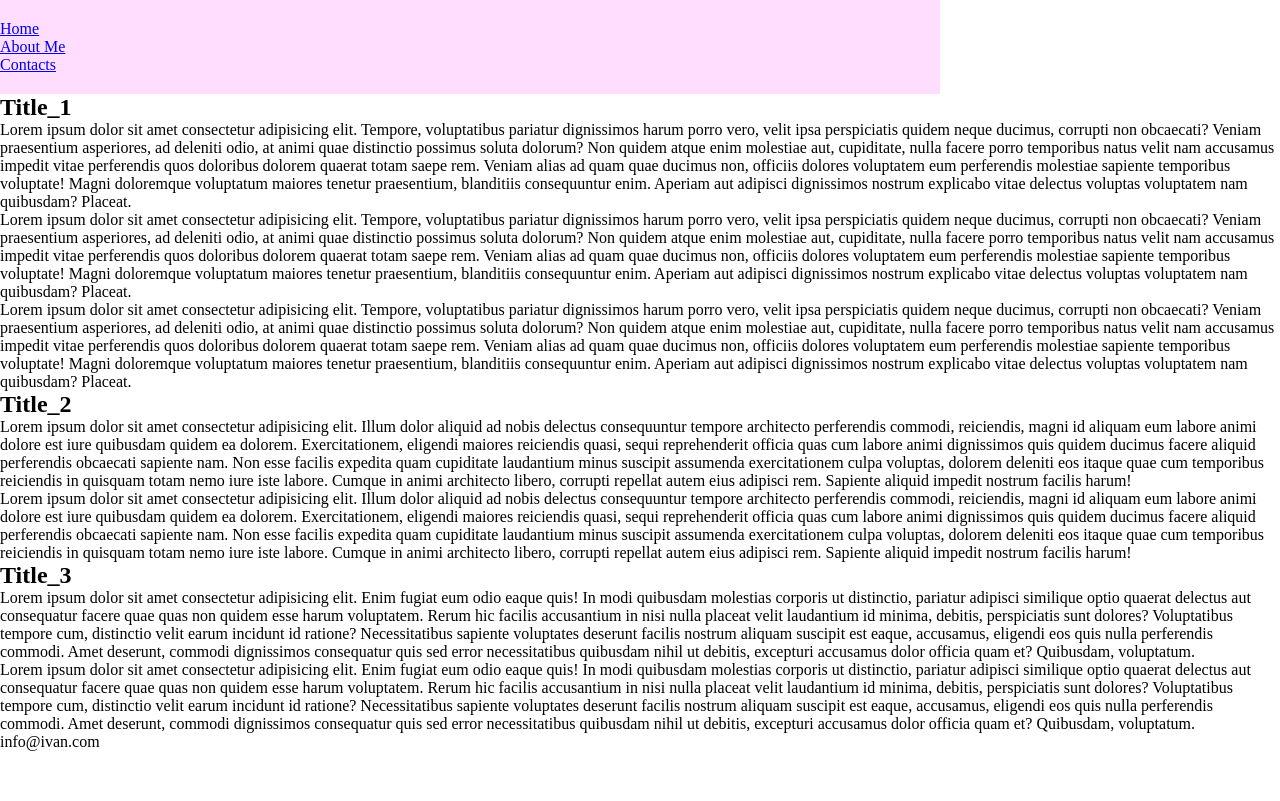
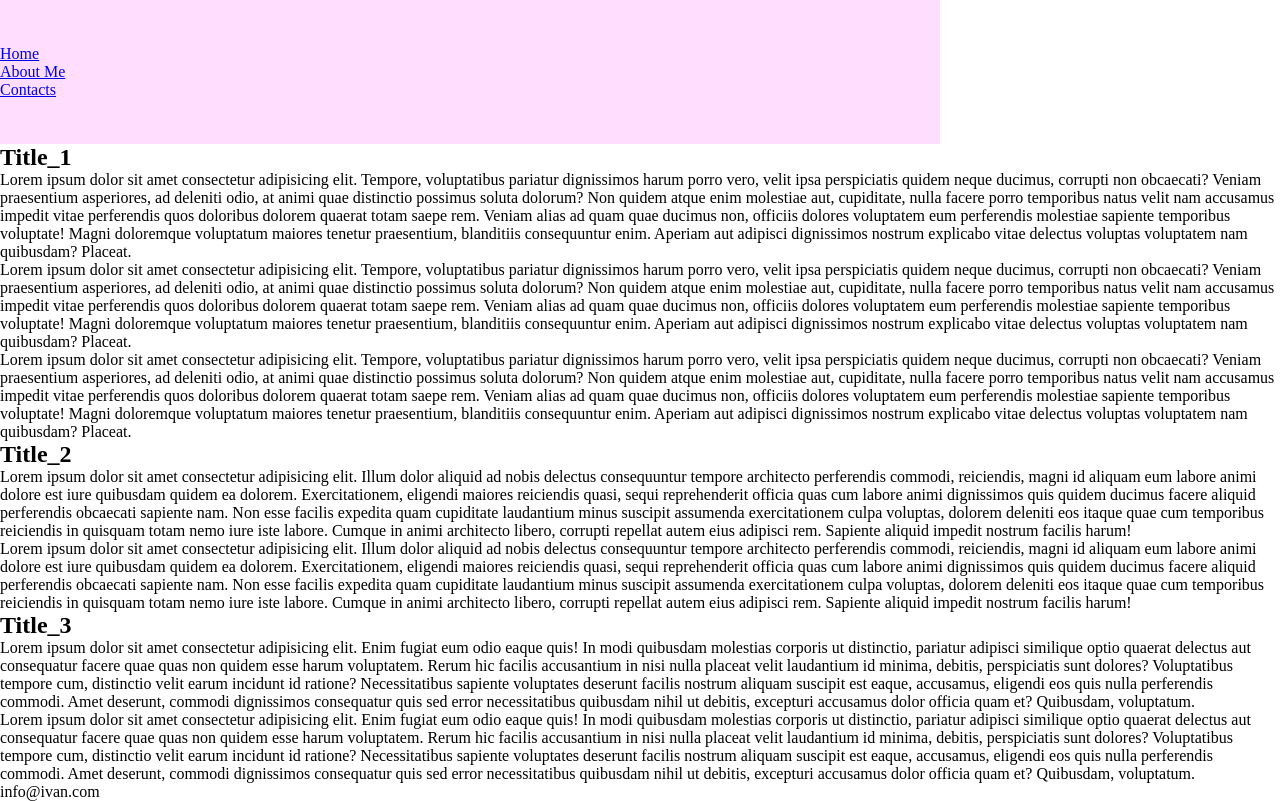
Before and after one commit to Navi-coM/Grp_100625, a plain HTML site: page index.html in a window 1280 px wide. Drawn offline with Linux system fonts and the light colour scheme.

Commit message:
Add new feature nav

```diff
--- a/css/style.css
+++ b/css/style.css
@@ -11,3 +11,7 @@ html, body {
     background: #ffddff;
     max-width: 940px;
 }
+.nav {
+    display: flex;
+    margin: 25px auto;
+}
```
